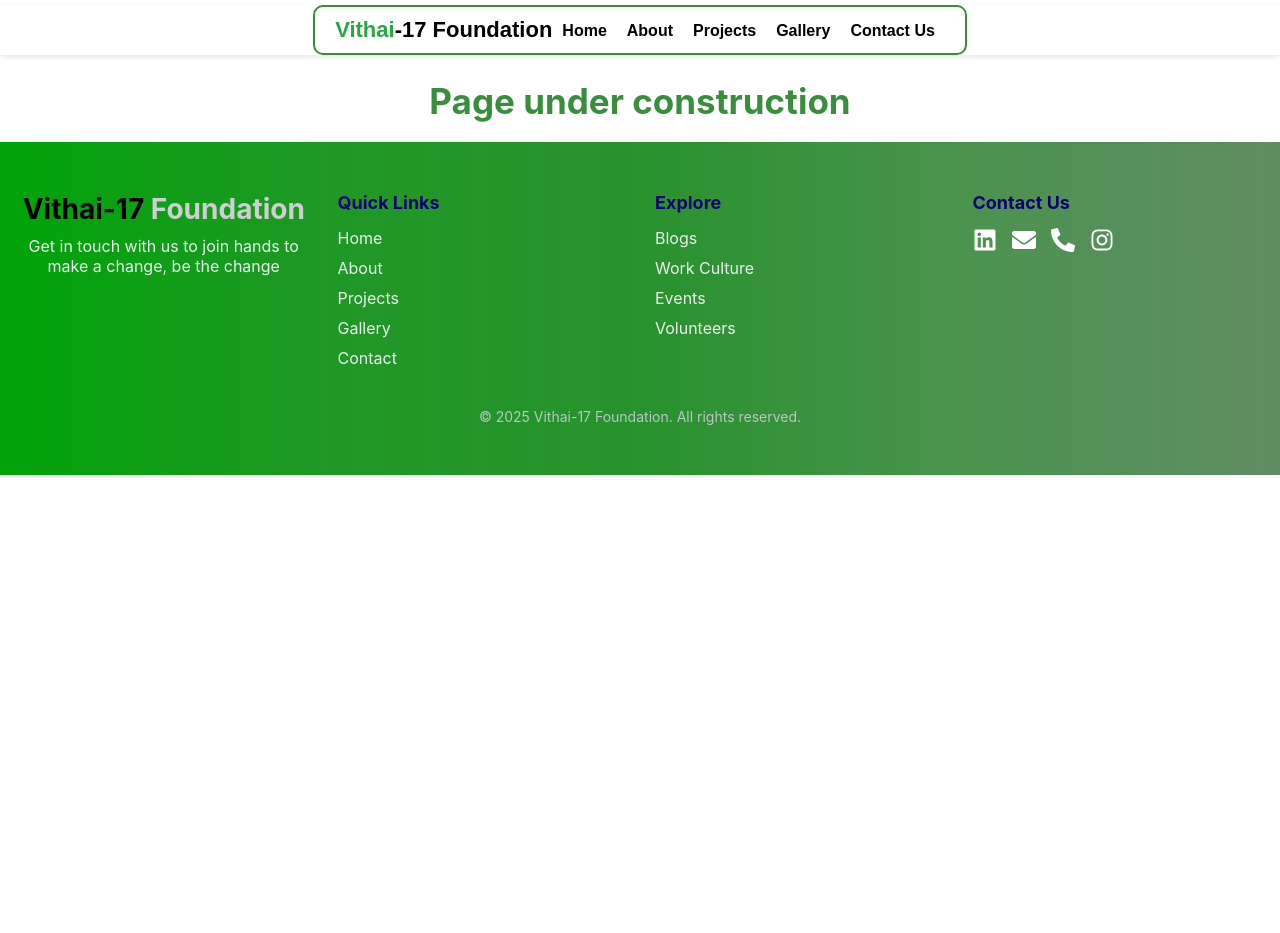
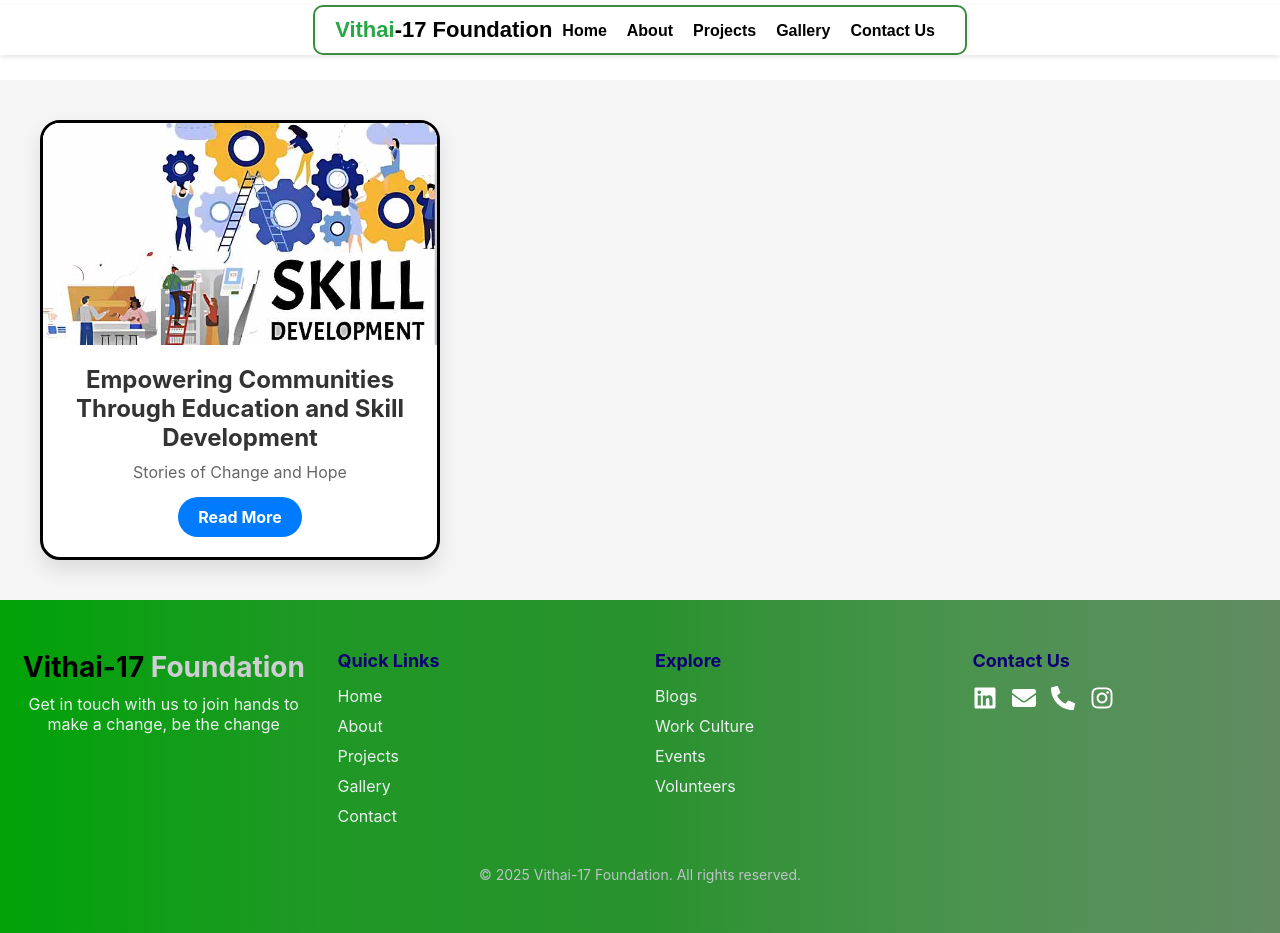
Before and after one commit to Senthil1608/vithai, a React (Create React App) app: page /blogs in a window 1280 px wide. Before the commit the page ends 800 px from the top, so only its background shows below. Built offline with nearby package versions, Linux system fonts and the light colour scheme.

Commit message:
new version-14

```diff
--- a/src/blogs/Blog.js
+++ b/src/blogs/Blog.js
@@ -1,14 +1,22 @@
 import React from "react";
 import NavigationBar from "../components/NavigationBar";
 import Footer from "../components/Footer";
+import BlogsBlock from "../components/BlogsBlock";
+import "../blogs/blogs.css";
+
 const Blogs = () => {
-    return(
-        <div>
+    return (
+        <div className="blogs-page">
             <NavigationBar />
-            <h1>Page under construction</h1>
-            <br></br>
+            <div className="blogs-container">
+                <BlogsBlock text1= "Empowering Communities Through Education and Skill Development "
+                text2=" Stories of Change and Hope"
+                text3="edu1"/>
+
+            </div>
             <Footer />
         </div>
     );
-}
+};
+
 export default Blogs;
--- /dev/null
+++ b/src/blogs/blogs.css
@@ -0,0 +1,33 @@
+/* blogs.css */
+
+.blogs-page {
+    display: flex;
+    flex-direction: column;
+    justify-content: space-between;
+    min-height: 100vh;
+    background: #f5f5f5;
+  }
+
+  .blogs-container {
+    display: grid;
+    grid-template-columns: repeat(auto-fit, minmax(300px, 1fr));
+    gap: 20px;
+    padding: 20px;
+    animation: fadeIn 0.8s ease-in-out;
+  }
+
+  @keyframes fadeIn {
+    from {
+      opacity: 0;
+      transform: translateY(20px);
+    }
+    to {
+      opacity: 1;
+      transform: translateY(0);
+    }
+  }
+
+  /* Footer and NavigationBar can also share a common fade effect */
+  footer, nav {
+    animation: fadeIn 1s ease-in-out;
+  }
--- /dev/null
+++ b/src/components/BlogsBlock.js
@@ -0,0 +1,23 @@
+import React from "react";
+import { Link } from "react-router-dom";
+import "../stylesheets/blogsblock.css";
+import skill from "../blogs/skill.png";
+
+const BlogsBlock = ({ text1, text2, text3 }) => {
+    return (
+        <div className="blogsblock">
+            <div className="blogsblock-image-container">
+                <img src={skill} alt="Skill Development" className="blogsblock-image" />
+            </div>
+            <div className="blogsblock-content">
+                <h3 className="blogsblock-title">{text1}</h3>
+                <p className="blogsblock-subtitle">{text2}</p>
+                <Link to={text3} className="blogsblock-link">
+                    Read More
+                </Link>
+            </div>
+        </div>
+    );
+};
+
+export default BlogsBlock;
--- a/src/components/NavigationBar.js
+++ b/src/components/NavigationBar.js
@@ -35,6 +35,7 @@ const NavigationBar = () => {
           <li><a href="/projects">Projects</a></li>
           <li><a href="/gallery">Gallery</a></li>
           <li><a href="/contactus">Contact Us</a></li>
+
         </ul>
       </div>
     </div>
--- /dev/null
+++ b/src/components/NewEvents.js
@@ -0,0 +1,91 @@
+import React from "react";
+import { Link } from "react-router-dom";
+
+const NewEvents = ({ text1 }) => {
+    const styles = {
+        container: {
+            display: "flex",
+            justifyContent: "center",
+            alignItems: "center",
+            flexDirection: "column",
+            padding: "20px",
+            borderRadius: "15px",
+            background: "linear-gradient(135deg, rgb(0, 255, 13), #0056b3)",
+            color: "#ffffff",
+            boxShadow: "0 8px 20px rgba(0, 0, 0, 0.2)",
+            cursor: "pointer",
+            maxWidth: "300px",
+            margin: "20px auto",
+            animation: "heartbeat 1.5s infinite",
+        },
+        link: {
+            display: "inline-block",
+            textDecoration: "none",
+            color: "#ffffff",
+            fontSize: "1.2rem",
+            fontWeight: "bold",
+            padding: "10px 20px",
+            border: "white solid 3px",
+            borderRadius: "25px",
+            background: "rgba(255, 255, 255, 0.1)",
+            transition: "background 0.3s ease, transform 0.3s ease",
+        },
+        linkHover: {
+            background: "rgba(255, 255, 255, 0.3)",
+            transform: "scale(1.05)",
+        },
+        containerHover: {
+            transform: "translateY(-10px)",
+            boxShadow: "0 15px 30px rgba(0, 0, 0, 0.3)",
+        },
+    };
+
+    const keyframes = `
+        @keyframes heartbeat {
+            0%, 100% {
+                transform: scale(1);
+                background: linear-gradient(135deg, rgb(0, 255, 13), #0056b3);
+            }
+            50% {
+                transform: scale(1.1);
+                background: linear-gradient(135deg, #0056b3, rgb(0, 255, 13));
+            }
+        }
+    `;
+
+    const [hover, setHover] = React.useState(false);
+
+    // Inject keyframes into the document
+    React.useEffect(() => {
+        const styleSheet = document.createElement("style");
+        styleSheet.type = "text/css";
+        styleSheet.innerText = keyframes;
+        document.head.appendChild(styleSheet);
+        return () => {
+            document.head.removeChild(styleSheet);
+        };
+    }, []);
+
+    return (
+        <div
+            style={{
+                ...styles.container,
+                ...(hover ? styles.containerHover : {}),
+            }}
+            onMouseEnter={() => setHover(true)}
+            onMouseLeave={() => setHover(false)}
+        >
+            <Link
+                to={text1}
+                style={{
+                    ...styles.link,
+                    ...(hover ? styles.linkHover : {}),
+                }}
+            >
+                Find New Events
+            </Link>
+        </div>
+    );
+};
+
+export default NewEvents;
--- a/src/events/Events.js
+++ b/src/events/Events.js
@@ -27,8 +27,9 @@ const Events = () => {
                                 students with essential programming skills.
                             </p>
                             <ul className="event-details">
-                                <li><strong>Duration:</strong> 3 Hours</li>
+                                <li><strong>Duration:</strong> 2 Hours</li>
                                 <li><strong>Date:</strong> January 26, 2025</li>
+                                <li><strong>Time:</strong> 3:30pm to 5:30pm</li>
                                 <li><strong>Mode:</strong> Online</li>
                                 <li><strong>Cost:</strong> Absolutely Free!</li>
                             </ul>
@@ -45,7 +46,7 @@ const Events = () => {
                             <p className="event-limited">
                                 Seats are limited, so don’t miss this opportunity!
                             </p>
-                            <a href="#register" className="register-button">Register Now</a>
+                            <a href="https://forms.gle/uBiC37rDF6J4xFG99" className="register-button">Register Now</a>
                         </div>
                     </div>
                 </section>
--- a/src/home/HomePage.js
+++ b/src/home/HomePage.js
@@ -11,7 +11,7 @@ import edu from "../home/edu.png"; // Replace with actual image path
 import Block from "../components/Block";
 import profile from "../home/profile.png";
 import bonny from "../home/bonny.png";
-
+import NewEvents from "../components/NewEvents";
 const HomePage = () => {
 
   useEffect(() => {
@@ -56,9 +56,11 @@ const HomePage = () => {
         Creating Changes EveryDay,<br />
         Empowering Minds for Tomorrow
       </div>
+      <div className="animate-on-scroll">
+      <NewEvents text1="events" />
+      </div>
 
-      <br />
-      <br />
+
 
       <a href="/about" className="link-button animate-on-scroll">Learn More</a>
 
--- a/src/projects/Projects.js
+++ b/src/projects/Projects.js
@@ -5,6 +5,7 @@ import speak from "../projects/speak.png";
 import skill from "../projects/skill.png";
 import home from "../projects/home.png";
 import "../projects/projects.css";
+import NewEvents from "../components/NewEvents";
 
 const Projects = () => {
     return (
@@ -60,6 +61,10 @@ const Projects = () => {
                         <img src={home} alt="Your House Our House" className="project-image" />
                     </div>
                 </section>
+                <section className="project-section fade-in">
+                    <NewEvents text1="events"/>
+                </section>
+
             </main>
             <Footer />
         </div>
--- /dev/null
+++ b/src/stylesheets/blogsblock.css
@@ -0,0 +1,88 @@
+.blogsblock {
+    display: flex;
+    flex-direction: column;
+    align-items: center;
+    justify-content: center;
+    border-radius: 20px;
+    overflow: hidden;
+    background: #ffffff;
+    box-shadow: 0 10px 20px rgba(0, 0, 0, 0.1);
+    transition: transform 0.8s ease, box-shadow 0.8s ease;
+    max-width: 400px;
+    margin: 20px;
+    text-align: center;
+    border: black solid 3px;
+    cursor: pointer;
+}
+
+.blogsblock:hover {
+    transform: translateY(-10px);
+    box-shadow: 0 15px 30px rgba(0, 0, 0, 0.2);
+}
+
+.blogsblock-image-container {
+    position: relative;
+    width: 100%;
+    padding-top: 56.25%; /* 16:9 Aspect Ratio */
+    overflow: hidden;
+    background-color: #f4f4f4;
+}
+
+.blogsblock-image {
+    position: absolute;
+    top: 0;
+    left: 0;
+    width: 100%;
+    height: 100%;
+    object-fit: cover;
+    transition: transform 0.5s ease;
+}
+
+.blogsblock:hover .blogsblock-image {
+    transform: scale(1.1);
+}
+
+.blogsblock-content {
+    padding: 20px;
+}
+
+.blogsblock-title {
+    font-size: 1.5rem;
+    font-weight: bold;
+    color: #333;
+    margin-bottom: 10px;
+    transition: color 0.8s ease;
+}
+
+.blogsblock:hover .blogsblock-title {
+    color: #034b15; /* Apple-like blue color */
+}
+
+.blogsblock-subtitle {
+    font-size: 1rem;
+    color: #666;
+    margin-bottom: 15px;
+}
+
+.blogsblock-link {
+    display: inline-block;
+    padding: 10px 20px;
+    background: #007aff;
+    color: #fff;
+    font-weight: bold;
+    text-decoration: none;
+    border-radius: 25px;
+    transition: background 0.8s ease, transform 0.8s ease;
+}
+
+.blogsblock-link:hover {
+    background: #0056b3;
+    transform: scale(1.05);
+}
+
+/* Responsive Design */
+@media (max-width: 768px) {
+    .blogsblock {
+        max-width: 100%;
+    }
+}
--- a/src/work/workculture.css
+++ b/src/work/workculture.css
@@ -1,7 +1,7 @@
 .work-culture-container {
     font-family: 'Roboto', sans-serif;
-    background: linear-gradient(135deg, #f3f3f3, #9e9e9e, #2c644b);
-    color: #262525;
+    /* background: linear-gradient(135deg, #f3f3f3, #9e9e9e, #2c644b); */
+    color: #ffffff;
 
     display: flex;
     flex-direction: column;
```
Also changed, not shown: src/blogs/skill.png (added).
